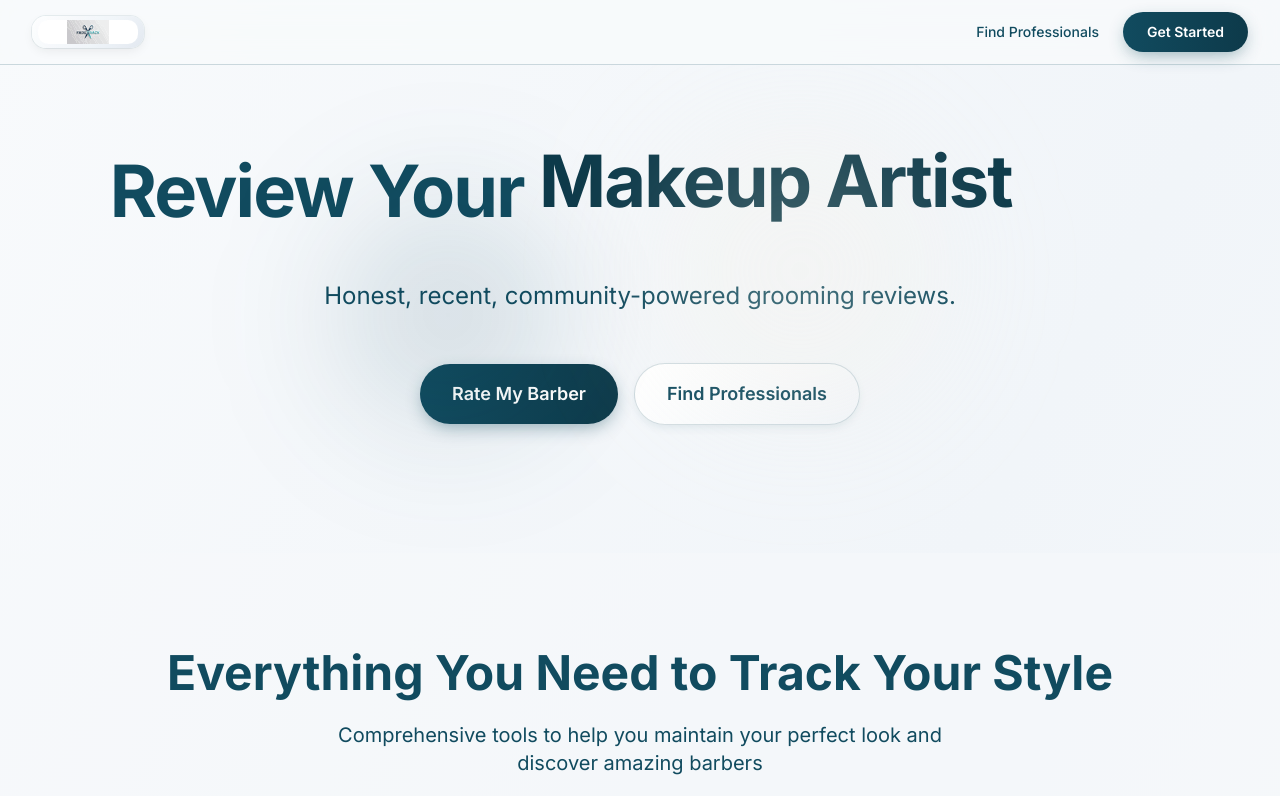
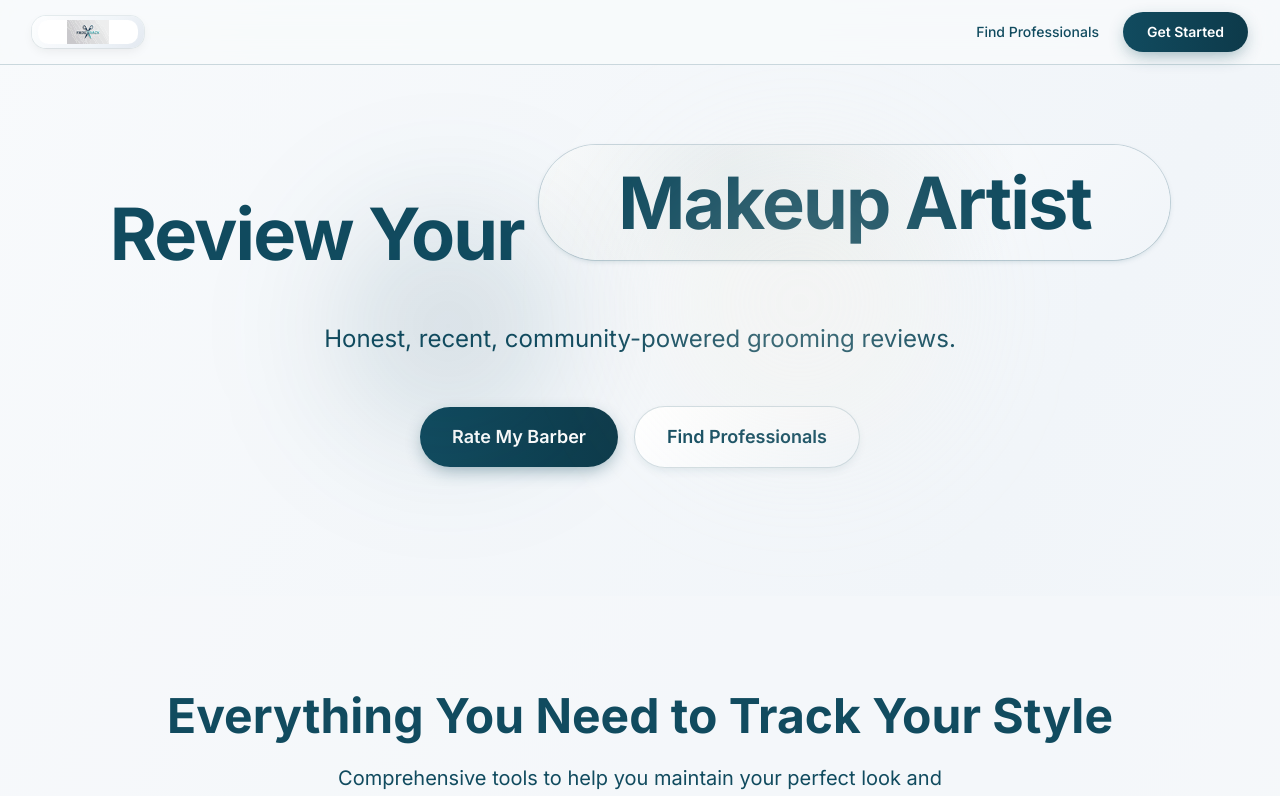
Before and after one commit to utkaxxh/fadetrack, a Next.js app: page / in a window 1280 px wide. Shown: the top 796 px of the page. Built offline with nearby package versions, Linux system fonts and the light colour scheme; no server answers; the database is empty.

Commit message:
feat: implement pill carousel hero headline animation

```diff
--- a/src/app/page.tsx
+++ b/src/app/page.tsx
@@ -306,16 +306,7 @@ export default function HomePage() {
                 style={{color: '#114B5F'}}
               >
                 Review Your{' '}
-                <span className="crossfade-wrapper" aria-hidden="true">
-                  {flipWords.map((w, i) => (
-                    <span
-                      key={w}
-                      className={`crossfade-word ${i === wordIndex ? 'active' : ''}`}
-                    >
-                      {w}
-                    </span>
-                  ))}
-                </span>
+                <PillCarousel words={flipWords} index={wordIndex} />
               </h1>
               <p className="text-xl md:text-2xl mb-12 max-w-3xl mx-auto leading-relaxed" style={{color: '#114B5F'}}>
                 Honest, recent, community-powered grooming reviews.
@@ -338,10 +329,15 @@ export default function HomePage() {
           </div>
           {/* Animation styles */}
           <style jsx>{`
-            .crossfade-wrapper { position: relative; display:inline-block; height:1em; width:13ch; vertical-align:baseline; }
-            .crossfade-word { position:absolute; inset:0; display:flex; align-items:flex-end; font-weight:700; line-height:1em; color:#0d3a4a; opacity:0; transform:translateY(.35em); transition:opacity .7s ease, transform .7s ease; will-change:opacity, transform; }
-            .crossfade-word.active { opacity:1; transform:translateY(0); }
-            @media (prefers-reduced-motion: reduce) { .crossfade-word { transition:none; transform:none !important; opacity:1 !important; } .crossfade-wrapper { width:auto; } }
+            .pill-carousel { position:relative; display:inline-flex; align-items:center; justify-content:center; min-width:13ch; height:1.6em; padding:0 .9ch; vertical-align:baseline; border-radius:999px; background:linear-gradient(135deg,#ffffff,#f1f5f9); box-shadow:0 2px 6px -2px rgba(17,75,95,0.25),0 0 0 1px rgba(17,75,95,0.18); overflow:hidden; }
+            .pill-carousel::before { content:""; position:absolute; inset:0; background:radial-gradient(circle at 30% 25%,rgba(17,75,95,.08),transparent 65%); pointer-events:none; }
+            .pill-word { position:absolute; top:50%; left:50%; transform:translate(-50%,-50%); font-weight:700; line-height:1; white-space:nowrap; opacity:0; }
+            @keyframes pillIn { 0% { transform:translate(-50%,-50%) translateX(40%); opacity:0;} 100% { transform:translate(-50%,-50%) translateX(0); opacity:1;} }
+            @keyframes pillOut { 0% { transform:translate(-50%,-50%) translateX(0); opacity:1;} 100% { transform:translate(-50%,-50%) translateX(-40%); opacity:0;} }
+            .pill-word.incoming { animation: pillIn .7s cubic-bezier(.77,.03,.22,1) forwards; }
+            .pill-word.outgoing { animation: pillOut .7s cubic-bezier(.77,.03,.22,1) forwards; }
+            .pill-word.static { opacity:1; position:relative; left:auto; top:auto; transform:none; animation:none; }
+            @media (prefers-reduced-motion: reduce) { .pill-carousel { background:none; box-shadow:none; min-width:auto; height:auto; padding:0; } .pill-word { animation:none !important; opacity:1 !important; position:relative; left:auto; top:auto; transform:none; } }
           `}</style>
           {/* Floating elements */}
           <div className="absolute inset-0 overflow-hidden pointer-events-none">
@@ -591,3 +587,30 @@ export default function HomePage() {
     </div>
   );
 }
+
+// Local component for pill carousel headline animation
+function PillCarousel({ words, index }: { words: string[]; index: number }) {
+  // Keep track of previous index to apply outgoing animation
+  const [prevIndex, setPrevIndex] = React.useState(index);
+  React.useEffect(() => {
+    if (index !== prevIndex) {
+      setPrevIndex(index);
+    }
+  }, [index, prevIndex]);
+  return (
+    <span className="pill-carousel" aria-live="polite" aria-atomic="true">
+      {words.map((w, i) => {
+        const state = i === index ? 'incoming' : i === prevIndex ? 'outgoing' : 'hidden';
+        if (state === 'hidden') return null;
+        return (
+          <span
+            key={w + i + state}
+            className={`pill-word ${state === 'incoming' ? 'incoming' : state === 'outgoing' ? 'outgoing' : ''}`}
+          >
+            {w}
+          </span>
+        );
+      })}
+    </span>
+  );
+}
```
